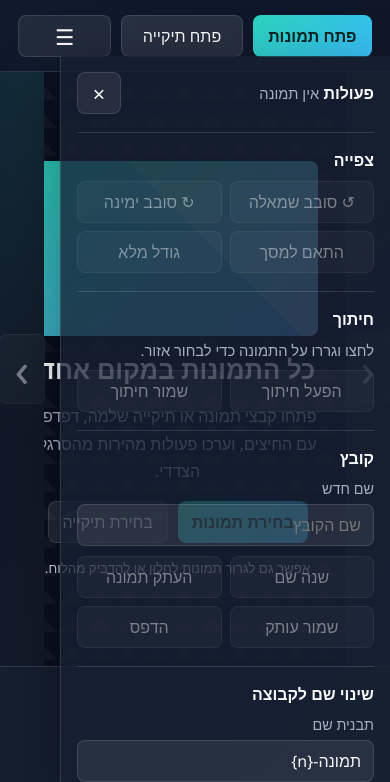
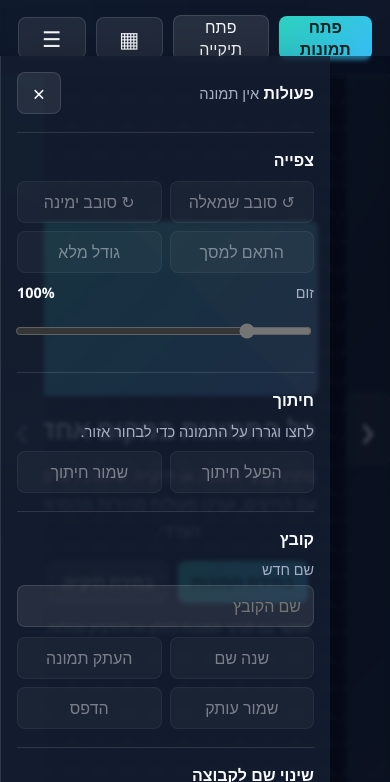
Before and after one commit to blueskydev2026/easyimage, a website built with Vite: page index.html in a window 390 px wide. Both pictures are taken after a click on the button "פתח סרגל פעולות". Shown: the part 62-844 px from the top of the page. Built offline with nearby package versions, Linux system fonts and the light colour scheme.

Commit message:
גירסה 3 שיפור זום

```diff
--- a/app.js
+++ b/app.js
@@ -25,13 +25,18 @@ const els = {
   collectionMeta: document.querySelector("#collectionMeta"),
   imageCounter: document.querySelector("#imageCounter"),
   activeFileName: document.querySelector("#activeFileName"),
+  filmstrip: document.querySelector(".filmstrip"),
+  toggleFilmstripBtn: document.querySelector("#toggleFilmstripBtn"),
   detailsPanel: document.querySelector("#detailsPanel"),
   toggleToolsBtn: document.querySelector("#toggleToolsBtn"),
   closeToolsBtn: document.querySelector("#closeToolsBtn"),
+  scrim: document.querySelector("#scrim"),
   rotateLeftBtn: document.querySelector("#rotateLeftBtn"),
   rotateRightBtn: document.querySelector("#rotateRightBtn"),
   fitBtn: document.querySelector("#fitBtn"),
   actualBtn: document.querySelector("#actualBtn"),
+  zoomSlider: document.querySelector("#zoomSlider"),
+  zoomValue: document.querySelector("#zoomValue"),
   cropModeBtn: document.querySelector("#cropModeBtn"),
   saveCropBtn: document.querySelector("#saveCropBtn"),
   renameInput: document.querySelector("#renameInput"),
@@ -47,6 +52,8 @@ const els = {
 
 const imageTypes = new Set(["image/jpeg", "image/png", "image/webp", "image/gif", "image/bmp", "image/svg+xml"]);
 let deferredInstallPrompt = null;
+const minZoom = 0.25;
+const maxZoom = 4;
 
 function setStatus(message) {
   els.statusLine.textContent = message;
@@ -105,6 +112,28 @@ function renderAll(sourceName = "") {
     : "בחרו תמונות או תיקייה כדי להתחיל";
 }
 
+function updatePanels() {
+  const anyOpen = els.detailsPanel.classList.contains("open") || els.filmstrip.classList.contains("open");
+  els.scrim.hidden = !anyOpen;
+  els.toggleToolsBtn.setAttribute("aria-expanded", String(els.detailsPanel.classList.contains("open")));
+  els.toggleFilmstripBtn.setAttribute("aria-expanded", String(els.filmstrip.classList.contains("open")));
+}
+
+function togglePanel(panel) {
+  const target = panel === "tools" ? els.detailsPanel : els.filmstrip;
+  const other = panel === "tools" ? els.filmstrip : els.detailsPanel;
+  const willOpen = !target.classList.contains("open");
+  other.classList.remove("open");
+  target.classList.toggle("open", willOpen);
+  updatePanels();
+}
+
+function closePanels() {
+  els.detailsPanel.classList.remove("open");
+  els.filmstrip.classList.remove("open");
+  updatePanels();
+}
+
 function renderThumbs() {
   els.thumbs.replaceChildren();
   state.images.forEach((image, index) => {
@@ -134,6 +163,8 @@ function renderViewer() {
   state.rotation = image?.rotation ?? 0;
   els.mainImage.style.setProperty("--rotation", `${state.rotation}deg`);
   els.mainImage.style.setProperty("--zoom", state.zoom);
+  els.zoomSlider.value = Math.round(state.zoom * 100);
+  els.zoomValue.textContent = `${Math.round(state.zoom * 100)}%`;
   els.prevBtn.disabled = state.images.length < 2;
   els.nextBtn.disabled = state.images.length < 2;
   setToolDisabled(!image);
@@ -146,6 +177,14 @@ function setToolDisabled(disabled) {
     els.saveCropBtn, els.renameBtn, els.copyBtn, els.downloadBtn, els.printBtn,
     els.batchRenameBtn,
   ].forEach((button) => { button.disabled = disabled; });
+  els.zoomSlider.disabled = disabled;
+}
+
+function setZoom(value) {
+  state.zoom = Math.min(maxZoom, Math.max(minZoom, value));
+  els.mainImage.style.setProperty("--zoom", state.zoom);
+  els.zoomSlider.value = Math.round(state.zoom * 100);
+  els.zoomValue.textContent = `${Math.round(state.zoom * 100)}%`;
 }
 
 function selectImage(index) {
@@ -154,6 +193,7 @@ function selectImage(index) {
   state.zoom = 1;
   renderThumbs();
   renderViewer();
+  if (state.images.length) closePanels();
 }
 
 async function openFiles(files) {
@@ -421,12 +461,15 @@ function bindEvents() {
   els.emptyOpenFolderBtn.addEventListener("click", openFolder);
   els.prevBtn.addEventListener("click", () => selectImage(state.index - 1));
   els.nextBtn.addEventListener("click", () => selectImage(state.index + 1));
-  els.toggleToolsBtn.addEventListener("click", () => els.detailsPanel.classList.toggle("open"));
-  els.closeToolsBtn.addEventListener("click", () => els.detailsPanel.classList.remove("open"));
+  els.toggleToolsBtn.addEventListener("click", () => togglePanel("tools"));
+  els.toggleFilmstripBtn.addEventListener("click", () => togglePanel("filmstrip"));
+  els.closeToolsBtn.addEventListener("click", closePanels);
+  els.scrim.addEventListener("click", closePanels);
   els.rotateLeftBtn.addEventListener("click", () => rotate(-90));
   els.rotateRightBtn.addEventListener("click", () => rotate(90));
-  els.fitBtn.addEventListener("click", () => { state.zoom = 1; renderViewer(); });
-  els.actualBtn.addEventListener("click", () => { state.zoom = 1.8; renderViewer(); });
+  els.fitBtn.addEventListener("click", () => setZoom(1));
+  els.actualBtn.addEventListener("click", () => setZoom(1.8));
+  els.zoomSlider.addEventListener("input", () => setZoom(Number(els.zoomSlider.value) / 100));
   els.downloadBtn.addEventListener("click", downloadActive);
   els.copyBtn.addEventListener("click", copyImage);
   els.renameBtn.addEventListener("click", renameActive);
@@ -460,12 +503,21 @@ function bindEvents() {
   els.stage.addEventListener("pointerup", () => {
     state.dragStart = null;
   });
+  els.stage.addEventListener("wheel", (event) => {
+    if (!activeImage()) return;
+    event.preventDefault();
+    const direction = event.deltaY > 0 ? -1 : 1;
+    const factor = direction > 0 ? 1.1 : 0.9;
+    setZoom(state.zoom * factor);
+  }, { passive: false });
 
   window.addEventListener("keydown", (event) => {
     if (event.target instanceof HTMLInputElement) return;
     if (event.key === "ArrowLeft") selectImage(state.index + 1);
     if (event.key === "ArrowRight") selectImage(state.index - 1);
-    if (event.key === "Escape") els.detailsPanel.classList.remove("open");
+    if (event.key === "Escape") closePanels();
+    if (event.key.toLowerCase() === "t") togglePanel("tools");
+    if (event.key.toLowerCase() === "g") togglePanel("filmstrip");
   });
 
   window.addEventListener("dragover", (event) => {
@@ -489,6 +541,7 @@ function bindEvents() {
 
 bindEvents();
 renderViewer();
+updatePanels();
 
 if ("serviceWorker" in navigator) {
   navigator.serviceWorker.register("sw.js").catch(() => {});
--- a/index.html
+++ b/index.html
@@ -25,6 +25,7 @@
           <button class="primary-btn" id="openFilesBtn" type="button">פתח תמונות</button>
           <button class="soft-btn" id="openFolderBtn" type="button">פתח תיקייה</button>
           <button class="soft-btn install-btn" id="installBtn" type="button" hidden>התקן</button>
+          <button class="icon-btn" id="toggleFilmstripBtn" type="button" aria-label="פתח רשימת תמונות" title="תמונות">▦</button>
           <button class="icon-btn" id="toggleToolsBtn" type="button" aria-label="פתח סרגל פעולות" title="פעולות">☰</button>
         </div>
       </header>
@@ -76,6 +77,10 @@
               <button id="fitBtn" type="button">התאם למסך</button>
               <button id="actualBtn" type="button">גודל מלא</button>
             </div>
+            <label class="field range-field">
+              <span>זום <output id="zoomValue">100%</output></span>
+              <input id="zoomSlider" type="range" min="25" max="400" step="5" value="100">
+            </label>
           </div>
 
           <div class="tool-group">
@@ -117,6 +122,7 @@
           <div class="status" id="statusLine">מוכן</div>
         </aside>
       </section>
+      <button class="scrim" id="scrim" type="button" aria-label="סגור סרגלים" hidden></button>
     </main>
 
     <input id="filePicker" type="file" accept="image/*" multiple hidden>
--- a/styles.css
+++ b/styles.css
@@ -120,9 +120,11 @@ h1 {
 }
 
 .workspace {
+  position: relative;
   min-height: 0;
   display: grid;
-  grid-template-columns: 190px minmax(0, 1fr);
+  grid-template-columns: minmax(0, 1fr);
+  overflow: hidden;
 }
 
 .filmstrip,
@@ -133,13 +135,22 @@ h1 {
 }
 
 .filmstrip {
-  border-left: 0;
-  border-right: 1px solid var(--line);
+  position: fixed;
+  inset: 73px 0 0 auto;
+  width: min(82vw, 220px);
+  z-index: 12;
+  border-left: 1px solid var(--line);
+  border-right: 0;
   padding: 14px;
   display: grid;
   grid-template-rows: auto 1fr;
   gap: 12px;
+  box-shadow: var(--shadow);
+  transform: translateX(105%);
+  transition: transform .22s ease;
 }
+
+.filmstrip.open { transform: translateX(0); }
 
 .filmstrip-head,
 .panel-head {
@@ -201,6 +212,7 @@ h1 {
   max-height: 100%;
   object-fit: contain;
   transform: rotate(var(--rotation, 0deg)) scale(var(--zoom, 1));
+  transform-origin: center center;
   transition: transform .18s ease;
   user-select: none;
 }
@@ -245,20 +257,34 @@ h1 {
 
 .details {
   position: fixed;
-  inset: 73px 0 0 auto;
+  inset: 73px auto 0 0;
   width: min(88vw, 342px);
-  z-index: 10;
+  z-index: 12;
   padding: 16px;
   overflow: auto;
   display: grid;
   align-content: start;
   gap: 18px;
   box-shadow: var(--shadow);
-  transform: translateX(105%);
+  transform: translateX(-105%);
   transition: transform .22s ease;
 }
 
 .details.open { transform: translateX(0); }
+
+.scrim {
+  position: fixed;
+  inset: 73px 0 0;
+  z-index: 11;
+  border: 0;
+  border-radius: 0;
+  background: rgba(2, 6, 23, .42);
+  backdrop-filter: blur(2px);
+  padding: 0;
+  min-height: 0;
+}
+
+.scrim[hidden] { display: none; }
 
 .tool-group {
   display: grid;
@@ -297,6 +323,23 @@ input {
   padding: 0 12px;
 }
 
+input[type="range"] {
+  accent-color: var(--accent);
+  padding: 0;
+}
+
+.range-field span {
+  display: flex;
+  align-items: center;
+  justify-content: space-between;
+  gap: 10px;
+}
+
+.range-field output {
+  color: var(--ink);
+  font-weight: 800;
+}
+
 .status {
   min-height: 34px;
   padding: 8px 10px;
@@ -330,7 +373,8 @@ input {
 .dragging .drop-hint { display: grid; }
 
 @media (max-width: 980px) {
-  .workspace { grid-template-columns: 140px minmax(0, 1fr); }
+  .workspace { grid-template-columns: minmax(0, 1fr); }
+  .filmstrip { width: min(82vw, 180px); }
   .details {
     width: min(86vw, 330px);
   }
@@ -343,22 +387,22 @@ input {
   .top-actions button { flex: 1; min-width: 0; }
   .workspace {
     grid-template-columns: 1fr;
-    grid-template-rows: minmax(0, 1fr) 116px;
+    grid-template-rows: minmax(0, 1fr);
   }
   .viewer { grid-row: 1; grid-template-columns: 44px minmax(0, 1fr) 44px; }
   .filmstrip {
-    grid-row: 2;
-    border-top: 1px solid var(--line);
+    inset-block-start: 118px;
+    width: min(88vw, 360px);
+    border-top: 0;
+    border-left: 1px solid var(--line);
     border-right: 0;
     padding: 10px;
   }
   .thumbs {
-    grid-auto-flow: column;
-    grid-auto-columns: 92px;
-    grid-template-columns: none;
-    overflow-x: auto;
-    overflow-y: hidden;
+    grid-template-columns: repeat(2, minmax(0, 1fr));
+    grid-auto-flow: row;
+    overflow: auto;
   }
+  .scrim { inset-block-start: 118px; }
   .details { inset-block-start: 118px; }
-  .filmstrip-head { display: none; }
 }
```
